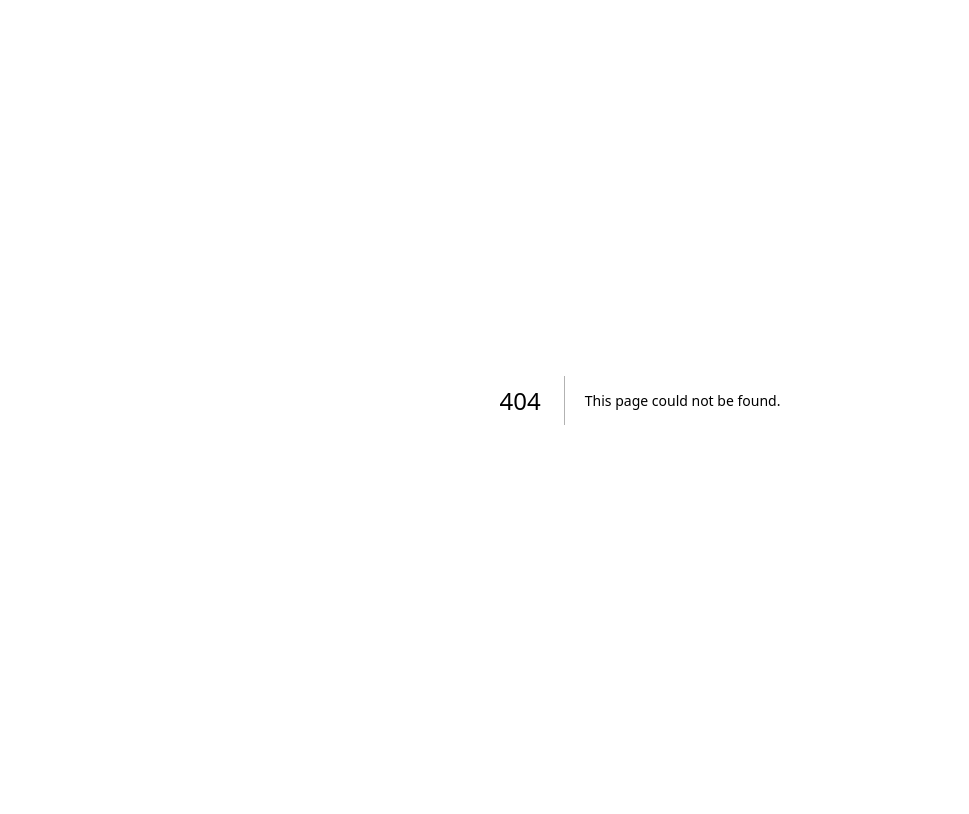
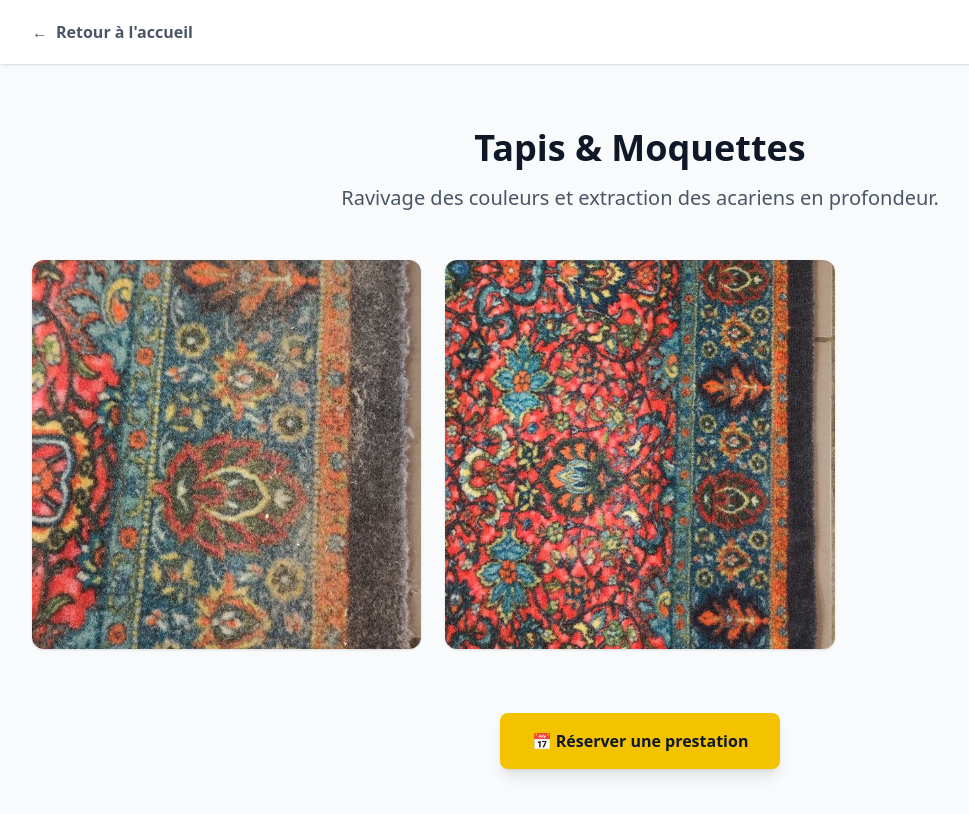
Before and after one commit to mengestion/shampouineuse-site, a Next.js app: page /galerie/tapis in a window 1280 px wide. Before the commit this address had no page. Shown: the top 814 px of the page, without its empty margins (0-969 px from the left). Built offline with nearby package versions, Linux system fonts and the light colour scheme.

Commit message:
Création des galeries dédiées

```diff
--- /dev/null
+++ b/app/galerie/auto/page.tsx
@@ -0,0 +1,33 @@
+import Link from 'next/link';
+
+export default function Gallery() {
+  return (
+    <div className="bg-[#F9FAFB] min-h-screen font-sans text-gray-800">
+      <nav className="bg-white shadow-sm sticky top-0 z-50">
+        <div className="max-w-7xl mx-auto px-4 sm:px-6 lg:px-8 h-16 flex items-center">
+          <Link href="/#galerie" className="text-gray-600 hover:text-[#F3C300] font-bold transition flex items-center gap-2">
+            <span>←</span> Retour à l'accueil
+          </Link>
+        </div>
+      </nav>
+
+      <div className="max-w-7xl mx-auto px-4 sm:px-6 lg:px-8 py-16">
+        <div className="text-center mb-12">
+          <h1 className="text-4xl font-extrabold text-gray-900 mb-4">Intérieurs Auto</h1>
+          <p className="text-xl text-gray-600">Rénovation des sièges, moquettes et portières de vos véhicules.</p>
+        </div>
+
+        <div className="grid grid-cols-1 sm:grid-cols-2 md:grid-cols-3 gap-6 mb-16">
+          <img src="/auto-avant.jpg" alt="Intérieurs Auto" className="w-full h-full object-cover rounded-xl shadow-sm aspect-square hover:scale-105 transition-transform duration-300" />
+          <img src="/auto-apres.jpg" alt="Intérieurs Auto" className="w-full h-full object-cover rounded-xl shadow-sm aspect-square hover:scale-105 transition-transform duration-300" />
+        </div>
+
+        <div className="text-center">
+          <a href="https://cal.eu/shampouineuse-annecy-fwsbqq/prestation" target="_blank" rel="noopener noreferrer" className="inline-block bg-[#F3C300] text-gray-900 font-bold px-8 py-4 rounded-lg shadow-lg hover:bg-yellow-400 transition transform hover:-translate-y-1">
+            📅 Réserver une prestation
+          </a>
+        </div>
+      </div>
+    </div>
+  );
+}
--- /dev/null
+++ b/app/galerie/canapes/page.tsx
@@ -0,0 +1,32 @@
+import Link from 'next/link';
+
+export default function Gallery() {
+  return (
+    <div className="bg-[#F9FAFB] min-h-screen font-sans text-gray-800">
+      <nav className="bg-white shadow-sm sticky top-0 z-50">
+        <div className="max-w-7xl mx-auto px-4 sm:px-6 lg:px-8 h-16 flex items-center">
+          <Link href="/#galerie" className="text-gray-600 hover:text-[#F3C300] font-bold transition flex items-center gap-2">
+            <span>←</span> Retour à l'accueil
+          </Link>
+        </div>
+      </nav>
+
+      <div className="max-w-7xl mx-auto px-4 sm:px-6 lg:px-8 py-16">
+        <div className="text-center mb-12">
+          <h1 className="text-4xl font-extrabold text-gray-900 mb-4">Galerie Canapés</h1>
+          <p className="text-xl text-gray-600">Retrouvez nos avant/après et l'eau extraite de vos textiles.</p>
+        </div>
+
+        <div className="grid grid-cols-1 sm:grid-cols-2 md:grid-cols-3 gap-6 mb-16">
+          <img src="/canape.jpg" alt="Galerie Canapés" className="w-full h-full object-cover rounded-xl shadow-sm aspect-square hover:scale-105 transition-transform duration-300" />
+        </div>
+
+        <div className="text-center">
+          <a href="https://cal.eu/shampouineuse-annecy-fwsbqq/prestation" target="_blank" rel="noopener noreferrer" className="inline-block bg-[#F3C300] text-gray-900 font-bold px-8 py-4 rounded-lg shadow-lg hover:bg-yellow-400 transition transform hover:-translate-y-1">
+            📅 Réserver une prestation
+          </a>
+        </div>
+      </div>
+    </div>
+  );
+}
--- /dev/null
+++ b/app/galerie/tapis/page.tsx
@@ -0,0 +1,33 @@
+import Link from 'next/link';
+
+export default function Gallery() {
+  return (
+    <div className="bg-[#F9FAFB] min-h-screen font-sans text-gray-800">
+      <nav className="bg-white shadow-sm sticky top-0 z-50">
+        <div className="max-w-7xl mx-auto px-4 sm:px-6 lg:px-8 h-16 flex items-center">
+          <Link href="/#galerie" className="text-gray-600 hover:text-[#F3C300] font-bold transition flex items-center gap-2">
+            <span>←</span> Retour à l'accueil
+          </Link>
+        </div>
+      </nav>
+
+      <div className="max-w-7xl mx-auto px-4 sm:px-6 lg:px-8 py-16">
+        <div className="text-center mb-12">
+          <h1 className="text-4xl font-extrabold text-gray-900 mb-4">Tapis & Moquettes</h1>
+          <p className="text-xl text-gray-600">Ravivage des couleurs et extraction des acariens en profondeur.</p>
+        </div>
+
+        <div className="grid grid-cols-1 sm:grid-cols-2 md:grid-cols-3 gap-6 mb-16">
+          <img src="/tapis-avant.jpg" alt="Tapis & Moquettes" className="w-full h-full object-cover rounded-xl shadow-sm aspect-square hover:scale-105 transition-transform duration-300" />
+          <img src="/tapis-apres.jpg" alt="Tapis & Moquettes" className="w-full h-full object-cover rounded-xl shadow-sm aspect-square hover:scale-105 transition-transform duration-300" />
+        </div>
+
+        <div className="text-center">
+          <a href="https://cal.eu/shampouineuse-annecy-fwsbqq/prestation" target="_blank" rel="noopener noreferrer" className="inline-block bg-[#F3C300] text-gray-900 font-bold px-8 py-4 rounded-lg shadow-lg hover:bg-yellow-400 transition transform hover:-translate-y-1">
+            📅 Réserver une prestation
+          </a>
+        </div>
+      </div>
+    </div>
+  );
+}
```
